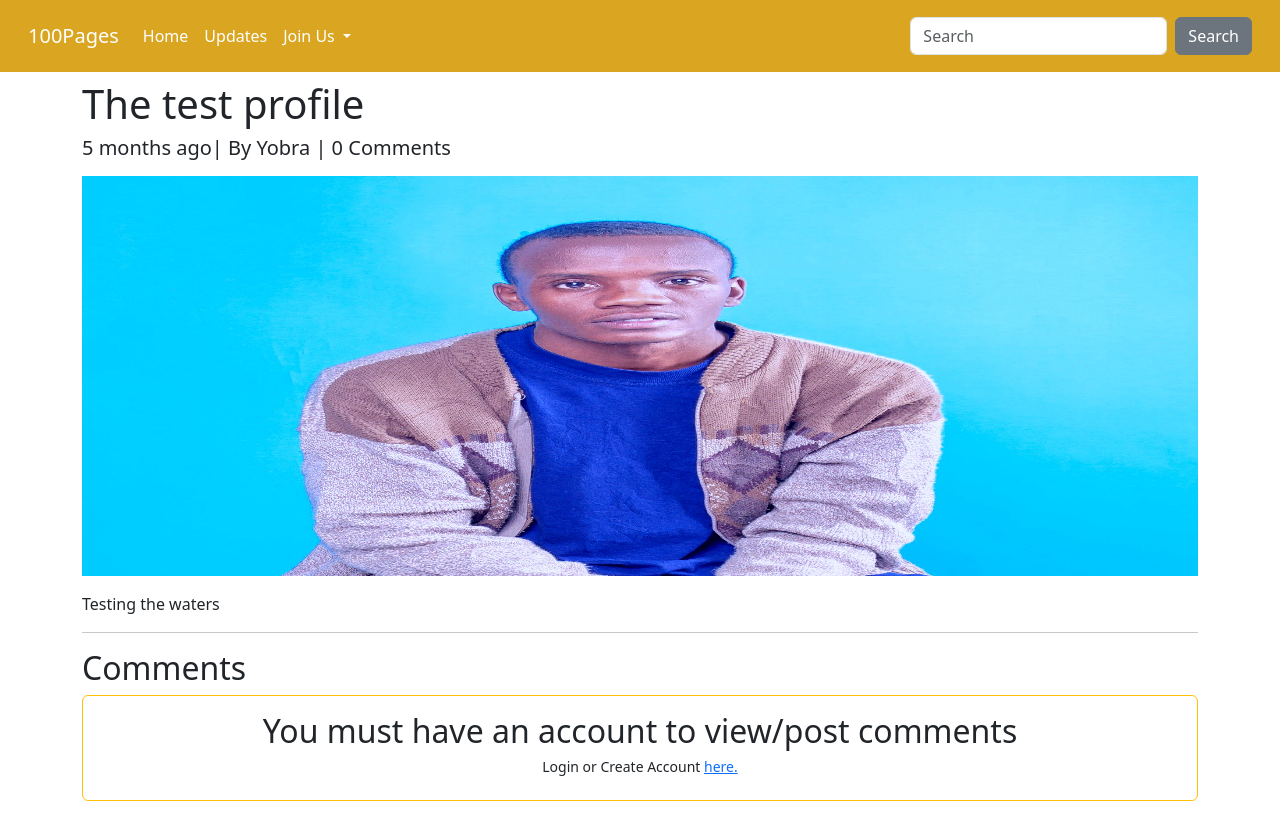
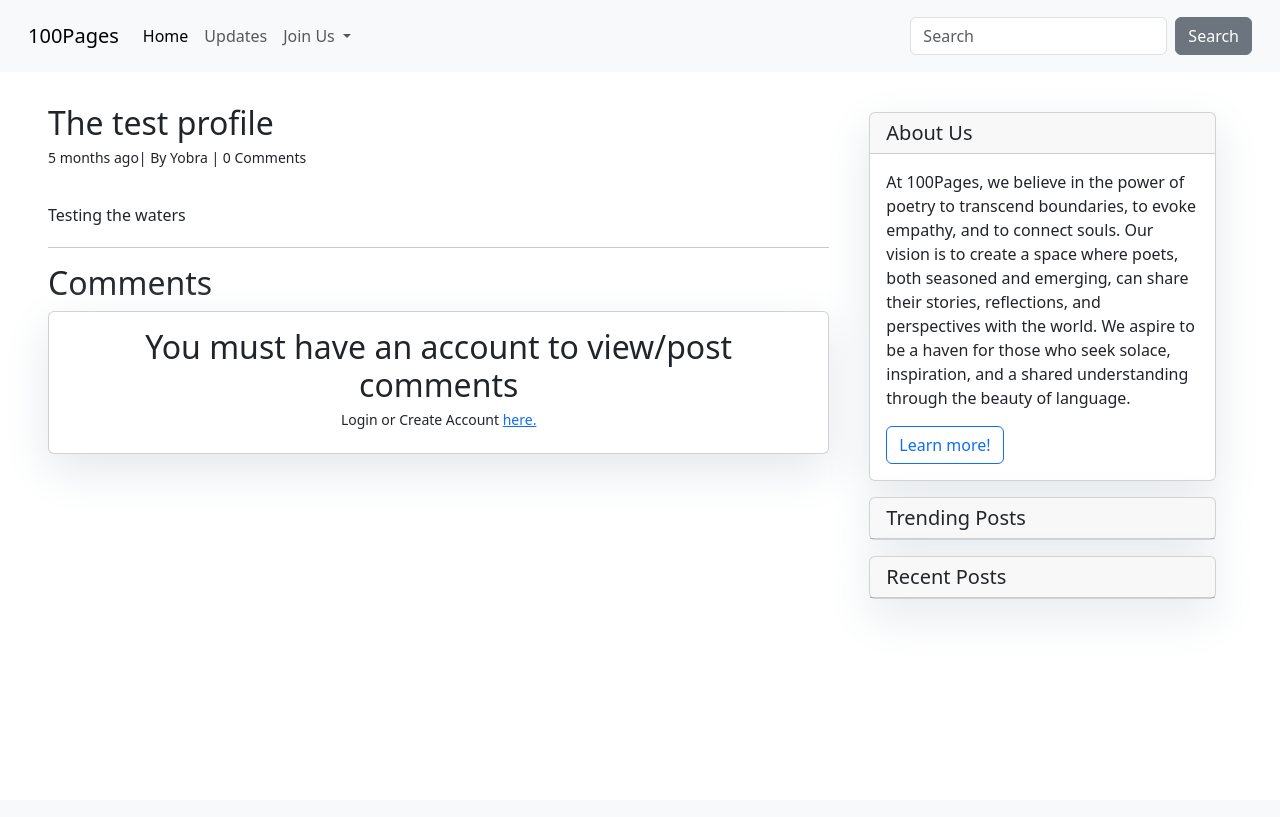
Before and after one commit to Kiprotich-Code/100Pages, a Django app: a page that uses main/templates/index.html in a window 1280 px wide. After the commit the page ends 599 px from the top, so only its background shows below. Run offline with Django 4.2, Linux system fonts and the light colour scheme; data comes from the database, SQL or seed files in the repository; both versions use the stored data as it was after the commit; some libraries are stand-ins or nearby versions.

Commit message:
styling - brush up

```diff
--- a/main/blog/forms.py
+++ b/main/blog/forms.py
@@ -1,6 +1,9 @@
 from django import forms
 from .models import Posts, Comment, UserFeedback
 from django_summernote.widgets import SummernoteWidget, SummernoteInplaceWidget
+from crispy_forms.helper import FormHelper
+from crispy_forms.layout import Layout, Submit, Div, Row, Column
+
 
 # Create forms here
 class AddPostForm(forms.ModelForm):
@@ -8,6 +11,18 @@
     class Meta:
         model = Posts
         fields = ('title', 'avatar', 'post',)
+
+    def __init__(self, *args, **kwargs):
+        super(AddPostForm, self).__init__(*args, **kwargs)
+
+        self.helper = FormHelper(self)
+        self.helper.layout = Layout(
+            Row(
+                Column('title', 'avatar', css_class='col-md-4'),
+                Column('post', css_class='col-md-8'),
+            ),
+            Submit('submit', u'Add Poem', css_class='btn btn-primary'),
+        )
 
 
 class CommentForm(forms.ModelForm):
@@ -20,3 +35,9 @@
     class Meta:
         model = UserFeedback
         fields = '__all__'
+        widgets = {
+            'name': forms.TextInput(attrs={'class': 'form-control',  'style': 'max-width: 600px', 'placeholder': 'Enter Name'}),
+            'email': forms.TextInput(attrs={'class': 'form-control',  'style': 'max-width: 600px', 'placeholder': 'Enter Your Email'}),
+            'subject': forms.TextInput(attrs={'class': 'form-control',  'style': 'max-width: 600px', 'placeholder': 'Subject'}),
+            'message': forms.TextInput(attrs={'class': 'form-control',  'style': 'max-width: 600px', 'placeholder': 'Message'}),
+        }
--- a/main/static/css/index.css
+++ b/main/static/css/index.css
@@ -1,8 +1,13 @@
+* {
+    margin: 0;
+    padding: 0;
+}
+
 .header {
     background-image: url('../images/lexica7.jpg');
     background-size: cover;
     background-repeat: no-repeat;
-    height: 95vh;
+    height: 100vh;
     background-position: top;
 }
 
@@ -12,6 +17,10 @@
 
 ul {
     list-style: none !important;
+}
+
+.note-editor {
+    width: 100%;
 }
 
 /* .header .header-col-1>h2 {
--- a/main/templates/blog/post_detail.html
+++ b/main/templates/blog/post_detail.html
@@ -4,13 +4,14 @@
 {% load crispy_forms_tags %}
 
 {% block content %}
-<div class="container">
+<div class="row p-5 mt-sm-5">
+  <div class="col col-md-8">
     <div class="py-2">
-    <h1 class="fw-light">{{post.title}}</h1>
-    <h5 class="fw-lighter">{{post.created_on | timesince}} ago| By {{post.author}} | {{post.comments.count }} Comments</h5>
+      <h2 class="fw-light">{{post.title}}</h2>
+      <h5 class="small fw-lighter">{{post.created_on | timesince}} ago| By {{post.author}} | {{post.comments.count }}
+        Comments</h5>
     </div>
-  <img src="{{post.avatar.url}}" alt="Default" style="height: 400px; width: 100%;">
-  <div class="my-3">
+    <div class="lh-lg">
       <p>{{post.post | safe}}</p>
     </div>
     <hr>
@@ -18,7 +19,7 @@
     {% if user.is_authenticated %}
     {% if comments %}
     {% for comment in comments %}
-  <div class="comments p-2 border border-warning rounded mb-3">
+    <div class="comments p-2 border rounded mb-3">
       <p class="font-weight-bold">
         {% for user in users %}
         {% if user.id == comment.commenter.id %}
@@ -33,7 +34,7 @@
     </div>
     {% endfor %}
     {% else %}
-  <div class="comments p-2 border border-warning rounded">
+    <div class="comments p-2 border rounded">
       <p class="font-weight-bold">
         No comments at the moment.
       </p>
@@ -49,11 +50,13 @@
       </form>
     </div>
     {% else %}
-  <div class="card border-warning p-3 text-center mb-3">
+    <div class="card p-3 text-center mb-3">
       <h2 class="fw-light">You must have an account to view/post comments</h2>
       <h2 class="small">Login or Create Account <a href="{% url 'login'%}">here.</a></h2>
     </div>
     {% endif %}
 
   </div>
+  {% block sidebar %} {% include './sidebar.html' %} {% endblock sidebar %}
+</div>
 {% endblock %}
--- a/main/templates/blog/sidebar.html
+++ b/main/templates/blog/sidebar.html
@@ -9,7 +9,7 @@
 
 <!-- Sidebar Widgets Column -->
 <div class="col-md-4 float-right">
-<div class="card m-3 border-warning">
+<div class="card m-3">
         <h5 class="card-header">About Us</h5>
     <div class="card-body">
         <p class="card-text"> At 100Pages, we believe in the power of poetry to transcend boundaries, to evoke empathy, and to connect souls. Our vision is to create a space where poets, both seasoned and emerging, can share their stories, reflections, and perspectives with the world. We aspire to be a haven for those who seek solace, inspiration, and a shared understanding through the beauty of language.</p>
@@ -18,7 +18,7 @@
     </div>
 </div>
 
-<div class="card m-3 border-warning">
+<div class="card m-3">
     <h5 class="card-header">Trending Posts</h5>
     {% for post in latest_post %}
     <div class="card-body">
@@ -28,7 +28,7 @@
     {% endfor %}
 </div>
 
-<div class="card m-3 border-warning">
+<div class="card m-3">
     <h5 class="card-header">Recent Posts</h5>
     {% for post in trending_post %}
     <div class="card-body">
--- a/main/templates/index.html
+++ b/main/templates/index.html
@@ -15,9 +15,9 @@
 </head>
 
 <body>
-  <nav class="navbar navbar-expand-lg p-sm-3" style="background-color: goldenrod;">
+  <nav class="navbar navbar-expand-lg p-sm-3 fixed-top bg-light">
     <div class="container-fluid">
-      <a class="navbar-brand text-white" href="{% url 'home'%}">100Pages</a>
+      <a class="navbar-brand" href="{% url 'home'%}">100Pages</a>
       <button class="navbar-toggler" type="button" data-bs-toggle="collapse" data-bs-target="#navbarSupportedContent"
         aria-controls="navbarSupportedContent" aria-expanded="false" aria-label="Toggle navigation">
         <span class="navbar-toggler-icon"></span>
@@ -25,34 +25,32 @@
       <div class="collapse navbar-collapse" id="navbarSupportedContent">
         <ul class="navbar-nav me-auto mb-2 mb-lg-0">
           <li class="nav-item">
-            <a class="nav-link text-white active" aria-current="page" href="{% url 'home'%}">Home</a>
+            <a class="nav-link active" aria-current="page" href="{% url 'home'%}">Home</a>
           </li>
           <li class="nav-item">
-            <a class="nav-link text-white" href="{% url 'posts'%}">Updates</a>
+            <a class="nav-link" href="{% url 'posts'%}">Updates</a>
           </li>
           </li>
           <li class="nav-item dropdown">
             {% if user.is_authenticated %}
-            <a class="nav-link text-white dropdown-toggle" href="#" role="button" data-bs-toggle="dropdown"
-              aria-expanded="false">
-              Actions
+            <a class="nav-link dropdown-toggle" href="#" role="button" data-bs-toggle="dropdown" aria-expanded="false">
+              Account
             </a>
             <ul class="dropdown-menu">
               <li><a class="dropdown-item" href="{% url 'view_profile' user.id%}">View Profile</a></li>
               <li><a class="dropdown-item" href="{% url 'logout'%}">Logout</a></li>
-              <li><a class="dropdown-item" href="#">Subscribe</a></li>
+              <!-- <li><a class="dropdown-item" href="#">Subscribe</a></li>
               <li>
                 <hr class="dropdown-divider">
               </li>
-              <li><a class="dropdown-item" href="#">Donate</a></li>
+              <li><a class="dropdown-item" href="#">Donate</a></li> -->
             </ul>
 
           <li class="nav-item">
-              <a class="nav-link text-white" href="{% url 'add_post'%}">Write Poem</a>
+            <a class="nav-link" href="{% url 'add_post'%}">Write Poem</a>
           </li>
           {% else %}
-            <a class="nav-link text-white dropdown-toggle" href="#" role="button" data-bs-toggle="dropdown"
-              aria-expanded="false">
+          <a class="nav-link dropdown-toggle" href="#" role="button" data-bs-toggle="dropdown" aria-expanded="false">
             Join Us
             <i class="bi bi-person-fill-add"></i>
           </a>
@@ -77,69 +75,80 @@
   </nav>
   {% if messages %}
   {% for message in messages %}
-    <div class="alert alert-primary text-center mx-auto my-2"  id="messages" role="alert">
+  <div class="alert alert-primary text-center mx-auto my-2" id="messages" role="alert">
     {{message}}
   </div>
   {% endfor %}
   {% endif %}
   {% block content %}
-  <div class="header p-3 align-self-end">
-    <div class="p-2 border border-2 border-white border-left-0 border-top-0 border-bottom-0">
-      <h2>Poetry</h2>
-      <h5 class="fw-light">The greatest tool to freedom lies deep within art and heart.</h5>
+  <div class="header d-flex align-items-center p-3">
+    <div class="p-2 border border-2 border-white border-left-0 border-top-0 border-bottom-0 border-end-0">
+      <h2 class="text-white">Poetry</h2>
+      <h5 class="fw-light">The greatest tool to freedom lies deep within.</h5>
+      <h5 class="small fw-lighter text-white">Art & Heart</h5>
     </div>
   </div>
 
   <!-- about section  -->
-  <div class="about">
-    <div class="row p-5">
-      <div class="col col-md-4">
+  <div class="about container p-5">
+    <div class="row p-md-5">
+      <div class="col col-12 col-md-6">
         <img src="{% static 'images/lexica5.jpg'%}" alt="image" style="width: 100%; height: 100%;">
       </div>
       <div class="col">
-        <h2>About</h2>
-        <p>
+        <h2 class="py-2">About</h2>
+        <hr>
+        <p class="fw-light">
           First, we appreciate your decision to be part of us.
-          <strong>100 Pages</strong> is an all-poetry platform that seeks to get the most out of not just creative but unique artistic mind.
+          <strong>100 Pages</strong> is an all-poetry platform that seeks to get the most out of not just creative but
+          unique artistic mind.
           We're looking to build a platform where every poet can call it a home.
-          Note that this new home is currently under active construction, and we let you in so you can provide with valuable feedback that can help us make it better.
-          We believe in you. That's why down the line we'll be introducing poetry competitions where you can pair with friends to write for real money.
+          Note that this new home is currently under active construction, and we let you in so you can provide with
+          valuable feedback that can help us make it better.
+          We believe in you. That's why down the line we'll be introducing poetry competitions where you can pair with
+          friends to write for real money.
           It all starts today, and it starts with you!
         </p>
 
-        <p>
-          At 100Pages, we believe in the power of poetry to transcend boundaries, to evoke empathy, and to connect souls.
-          Our vision is to create a space where poets, both seasoned and emerging, can share their stories, reflections, and perspectives with the world.
-          We aspire to be a haven for those who seek solace, inspiration, and a shared understanding through the beauty of language.
+        <p class="fw-light">
+          At 100Pages, we believe in the power of poetry to transcend boundaries, to evoke empathy, and to connect
+          souls.
+          Our vision is to create a space where poets, both seasoned and emerging, can share their stories, reflections,
+          and perspectives with the world.
+          We aspire to be a haven for those who seek solace, inspiration, and a shared understanding through the beauty
+          of language.
           You can get started by signing up <a href="">here.</a>
-          If you're already signed up and has some valuable feedback for us, head over to the <a href="">feedback section.</a>
+          If you're already signed up and has some valuable feedback for us, head over to the <a href="">feedback
+            section.</a>
           For being part of this great journey, <strong> asante</strong>.
         </p>
       </div>
     </div>
+
+  </div>
   <!-- hero section  -->
-    <div class="bg-dark text-white text-center p-5">
+  <div class="p-5 bg-dark">
+    <div class="container p-md-5 text-white text-center">
       <h3>
         " Go out there and make the world your playground "
       </h3><br>
       <button class="btn btn-lg btn-primary">Get Started 🚀</button>
     </div>
+  </div>
 
   <!-- writing guidlines  -->
-    <div class="container">
-      <div class="text-center p-2">
-        <img src="{% static 'images/lexica1.jpg'%}" alt="image" style="height: 200px;">
-      </div>
-      <div>
+  <div class="container p-5">
+    <div class="row d-flex flex-column-reverse flex-md-row">
+      <div class="col col-12 col-md-6 pt-5">
         <h2>Start Writing. Share Your Voice, Unleash Your Creativity.</h2>
-        <p>
+        <h5 class="fw-light">
           At 100 Pages, we believe in the power of words and beauty of poetic expressions.
           We invite you to become part of our vibrant community by contributing your unique writing to our platform.
           Whether you're an established poet or a budding wordsmith, we welcome your creative and diverse perspectives.
-        </p><br>
+        </h5><br>
 
         <h2>Why Contribute ?</h2>
-        <p>
+        <h5 class="fw-light">
           <strong>🔥 Amplify your voice:</strong><br>
           1. Showcase your talent to a global audience passionate about creativity.<br>
           2. Build your personal brand and connect with fellow poets and enthusiasts.<br><br>
@@ -151,35 +160,57 @@
           <strong>📚 Community Engagement:</strong><br>
           1. Join a community of like-minded individuals who appreciate the power of language.<br>
           2. Receive constructive feedback and encouragement to enhance your craft.<br><br>
-        </p>
+        </h5>
+      </div>
+      <div class="col text-center p-2">
+        <img src="{% static 'images/lexica1.jpg'%}" alt="image" style="width: 100%;">
       </div>
     </div>
   </div>
 
   <!-- Feedback  -->
-  <div class="container py-3">
-    <p class="small fw-light"> We value your feedback!</p>
+  <div class="row p-5">
+    <div class="col col-12 col-md-6">
+      <img src="{% static 'images/lg.jpg'%}" alt="" style="width: 100%; height: 100%;">
+    </div>
+    <div class="col col-md-6">
       <form action="" method="post">
         {% csrf_token%}
+        <p class="small fw-lighter"># We value your feedback!</p>
         <h2>Feedback Form</h2>
-      {{form | crispy}}
+        <div class="form-group mb-3">
+          {{form.name}}
+        </div>
+        <div class="form-group mb-3">
+          {{form.email}}
+        </div>
+        <div class="form-group mb-3">
+          {{form.subject}}
+        </div>
+        <div class="form-group mb-3">
+          {{form.message}}
+        </div>
         <button type="submit" class="btn btn-primary" onclick="feedbackForm()">Submit Feedback</button>
       </form>
     </div>
+  </div>
   <!-- Footer  -->
   <footer>
-    <div class="row text-right h-50 bg-dark text-white p-3">
-      <div class="col col-md-8 p-md-3">
-        <h3 style="color: goldenrod;">100 Pages</h3>
+    <div class="bg-dark text-white">
+      <div class="container p-5">
+        <div class="row">
+          <div class="col col-12 col-md-8">
+            <h3 class="text-primary">100Pages</h3>
             <p>
-          Join us in creating a tapestry of words that reflects the beauty, pain, and complexity of the human experience.
+              Join us in creating a tapestry of words that reflects the beauty, pain, and complexity of the human
+              experience.
               Your contribution matters, and we can't wait to explore the realms of your creativity.
               Start sharing your poetry today and be a part of something truly extraordinary.
               Together, let's make 100Pages a vibrant tapestry of poetic expression!
             </p>
           </div>
           <div class="col py-md-3">
-        <ul>
+            <ul class="lh-lg">
               <li><a class="text-decoration-none text-white" href="">Home</a></li>
               <li><a href="" class="text-decoration-none text-white">Updates</a></li>
               <li><a href="" class="text-decoration-none text-white">Feedback</a></li>
@@ -187,9 +218,11 @@
             </ul>
           </div>
         </div>
+      </div>
+    </div>
   </footer>
 
-  <div class="row bg-dark text-center p-3 text-white">
+  <div class="row bg-dark text-center p-md-3 text-white">
     <h3 class="fw-lighter small">With 💙 from <a href="#" class="text-decoration-none">100Pages</a></h3>
   </div>
   {% endblock %}
```
Also changed, not shown: main/main/settings.py (+26 -0 lines), main/templates/blog/add_post.html (+10 -7 lines), main/templates/blog/posts.html (+7 -5 lines), main/templates/users/author_profile.html (+11 -30 lines), main/templates/users/login.html (+12 -1 lines), main/templates/users/profile.html (+8 -16 lines), main/templates/users/register.html (+8 -1 lines), main/templates/users/view_profile.html (+7 -25 lines), main/users/forms.py (+14 -0 lines), main/db.sqlite3, main/media/default.jpeg, main/static/images/lg.jpg (added), 1 other file. Lines whose indentation alone changed are shown as unchanged.
